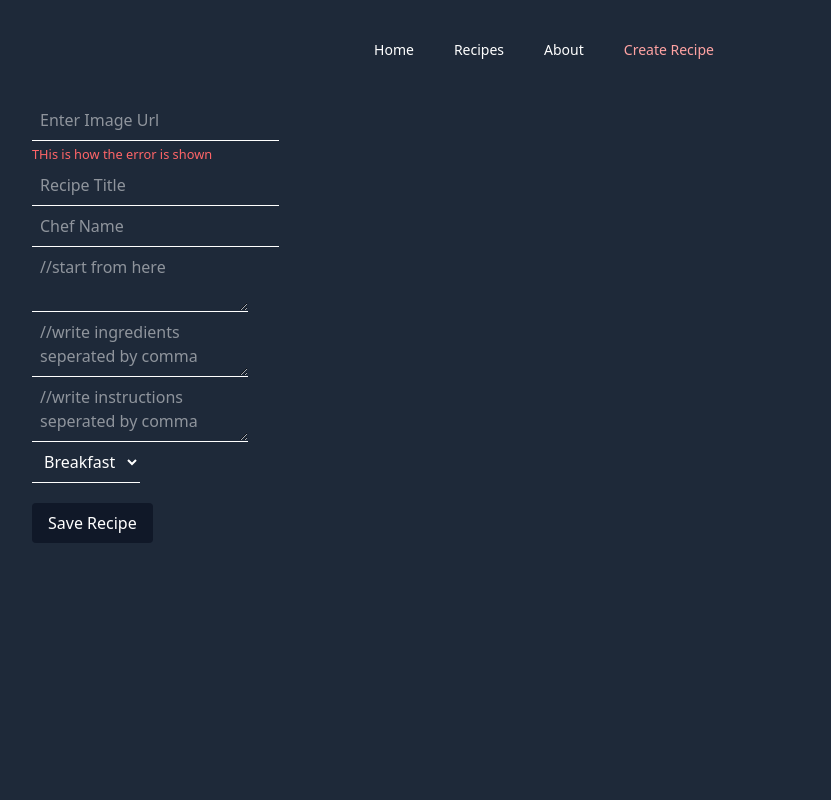
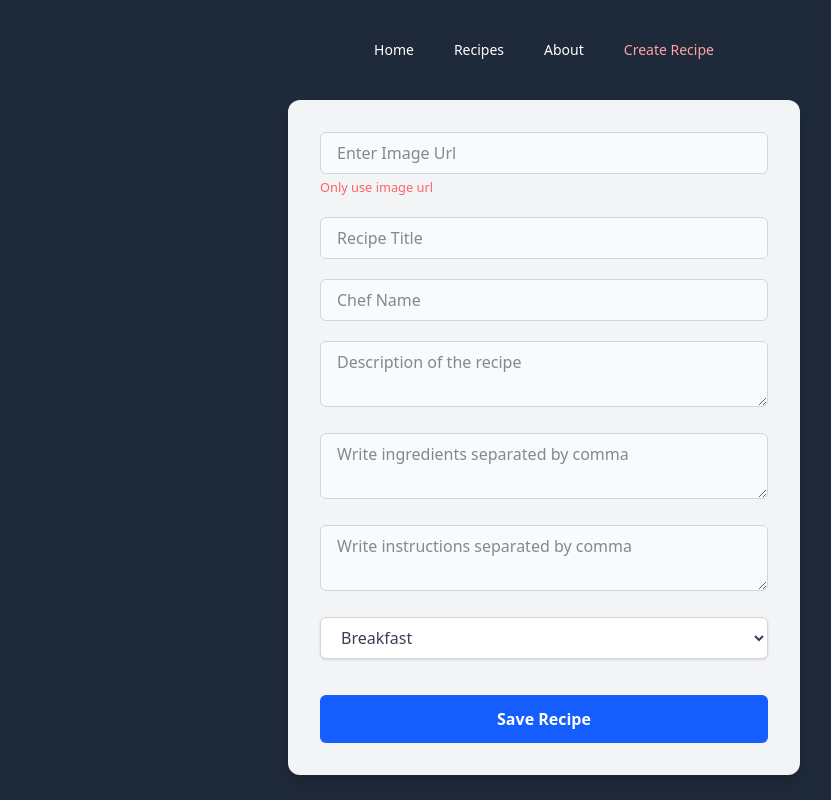
Before and after one commit to gurushantjmatti/Cooknexuss, a React (Vite) app: page /create-recipe in a window 1280 px wide. Shown: the whole page, without its empty margins (96-927 px from the left). Built offline with nearby package versions, Linux system fonts and the light colour scheme.

Commit message:
Finalized

```diff
--- a/src/pages/About.jsx
+++ b/src/pages/About.jsx
@@ -1,5 +1,23 @@
 const About = () => {
-    return <div>About</div>;
+  return (
+    <div className="min-h-screen bg-gray-50 py-10 px-6 md:px-20">
+      <div className="max-w-4xl mx-auto bg-white rounded-2xl shadow-lg p-10">
+        <h1 className="text-4xl font-bold text-gray-800 mb-6">CookNexuss</h1>
+        <p className="text-lg text-gray-600 mb-4">
+          <strong>CookNexuss</strong> is an intelligent recipe app built with cutting-edge React technology. Our mission is to revolutionize the way you cook by blending artificial intelligence with culinary creativity.
+        </p>
+        <p className="text-lg text-gray-600 mb-4">
+          Whether you're a seasoned chef or a beginner in the kitchen, CookNexuss helps you discover, plan, and prepare meals based on your taste, dietary needs.
+        </p>
+        <p className="text-lg text-gray-600 mb-4">
+          With seamless UI, real-time filtering, and smart recommendations, CookNexuss ensures cooking is always enjoyable and efficient.
+        </p>
+        <p className="text-lg text-gray-600">
+          <strong>Tech Stack:</strong> React, Tailwind CSS, RESTful APIs, Local Storage.
+        </p>
+      </div>
+    </div>
+  );
 };
 
 export default About;
--- a/src/pages/Create.jsx
+++ b/src/pages/Create.jsx
@@ -19,58 +19,73 @@ const Create = () => {
     };
 
     return (
-        <form onSubmit={handleSubmit(SubmitHandler)}>
+        <form
+            onSubmit={handleSubmit(SubmitHandler)}
+            className="max-w-lg mx-auto mt-10 bg-gray-100 rounded-xl shadow-lg p-8 flex flex-col gap-5 text-gray-900"
+        >
+            <div>
                 <input
-                className="block border-b outline-0 p-2"
                     {...register("image")}
                     type="url"
                     placeholder="Enter Image Url"
+                    className="w-full border border-gray-300 rounded-md px-4 py-2 focus:outline-none focus:ring-2 focus:ring-blue-400 bg-gray-50"
                 />
-            <small className="text-red-400">
-                THis is how the error is shown
+                <small className="text-red-400 block mt-1">
+                    Only use image url
                 </small>
+            </div>
+            <div>
                 <input
-                className="block border-b outline-0 p-2"
                     {...register("title")}
                     type="text"
                     placeholder="Recipe Title"
+                    className="w-full border border-gray-300 rounded-md px-4 py-2 focus:outline-none focus:ring-2 focus:ring-blue-400 bg-gray-50"
                 />
+            </div>
+            <div>
                 <input
-                className="block border-b outline-0 p-2"
                     {...register("chef")}
                     type="text"
                     placeholder="Chef Name"
+                    className="w-full border border-gray-300 rounded-md px-4 py-2 focus:outline-none focus:ring-2 focus:ring-blue-400 bg-gray-50"
                 />
-
+            </div>
+            <div>
                 <textarea
-                className="block border-b outline-0 p-2"
                     {...register("desc")}
-                placeholder="//start from here"
+                    placeholder="Description of the recipe"
+                    className="w-full border border-gray-300 rounded-md px-4 py-2 focus:outline-none focus:ring-2 focus:ring-blue-400 bg-gray-50 min-h-[60px] resize-vertical"
                 ></textarea>
-
+            </div>
+            <div>
                 <textarea
-                className="block border-b outline-0 p-2"
                     {...register("ingr")}
-                placeholder="//write ingredients seperated by comma"
+                    placeholder="Write ingredients separated by comma"
+                    className="w-full border border-gray-300 rounded-md px-4 py-2 focus:outline-none focus:ring-2 focus:ring-blue-400 bg-gray-50 min-h-[60px] resize-vertical"
                 ></textarea>
-
+            </div>
+            <div>
                 <textarea
-                className="block border-b outline-0 p-2"
                     {...register("inst")}
-                placeholder="//write instructions seperated by comma"
+                    placeholder="Write instructions separated by comma"
+                    className="w-full border border-gray-300 rounded-md px-4 py-2 focus:outline-none focus:ring-2 focus:ring-blue-400 bg-gray-50 min-h-[60px] resize-vertical"
                 ></textarea>
-
+            </div>
+            <div>
                 <select
-                className="block border-b outline-0 p-2"
                     {...register("category")}
+                    className="w-full border border-gray-300 rounded-md px-4 py-2 bg-white text-gray-700 shadow-sm focus:outline-none focus:ring-2 focus:ring-blue-400"
                 >
                     <option value="breakfast">Breakfast</option>
                     <option value="lunch">Lunch</option>
                     <option value="supper">Supper</option>
                     <option value="dinner">Dinner</option>
                 </select>
-
-            <button className="mt-5 block bg-gray-900 px-4 py-2 rounded">
+            </div>
+            <button
+                type="submit"
+                className="mt-4 w-full bg-blue-600 hover:bg-blue-700 text-white font-semibold rounded-md py-3 transition-colors"
+            >
                 Save Recipe
             </button>
         </form>
--- a/src/pages/SingleRecipe.jsx
+++ b/src/pages/SingleRecipe.jsx
@@ -43,58 +43,77 @@ const SingleRecipe = () => {
     }, []);
 
     return recipe ? (
-        <div className="w-full flex">
-            <div className="left w-1/2 p-2">
-                <h1 className="text-5xl font-black">{recipe.title}</h1>
-                <img className="h-[20vh]" src={recipe.image} alt="" />
-                <h1>{recipe.chef}</h1>
-                <p>{recipe.desc}</p>
+        <div className="w-full flex flex-col md:flex-row bg-gray-900 rounded-xl shadow-lg p-6 md:p-10 mt-8 max-w-4xl mx-auto gap-8">
+            <div className="left md:w-1/2 w-full flex flex-col items-center md:items-start gap-4">
+                <h1 className="text-4xl md:text-5xl font-black text-white-900 mb-2 text-center md:text-left">
+                    {recipe.title}
+                </h1>
+                <img
+                    className="h-[25vh] w-full object-cover rounded-lg shadow-md border border-gray-200"
+                    src={recipe.image}
+                    alt=""
+                />
+                <h2 className="text-lg font-semibold text-white-700">
+                    By {recipe.chef}
+                </h2>
+                <p className="text-white-600 text-base mt-2">{recipe.desc}</p>
             </div>
 
-            <form className="w-1/2 p-2" onSubmit={handleSubmit(SubmitHandler)}>
+            <form
+                className="md:w-1/2 w-full flex flex-col gap-4 bg-gray-200 rounded-lg shadow p-6"
+                onSubmit={handleSubmit(SubmitHandler)}
+            >
+                <label className="font-semibold text-gray-900">Image URL</label>
                 <input
-                    className="block border-b outline-0 p-2"
+                    className="block border border-gray-300 rounded-md px-4 py-2 focus:outline-none focus:ring-2 focus:ring-blue-400 bg-white text-gray-900"
                     {...register("image")}
                     type="url"
                     placeholder="Enter Image Url"
                 />
-                <small className="text-red-400">
-                    THis is how the error is shown
+                <small className="text-red-400 mb-2">
+                    Enter only image URL
                 </small>
+
+                <label className="font-semibold text-gray-900">Recipe Title</label>
                 <input
-                    className="block border-b outline-0 p-2"
+                    className="block border border-gray-300 rounded-md px-4 py-2 focus:outline-none focus:ring-2 focus:ring-blue-400 bg-white text-gray-900"
                     {...register("title")}
                     type="text"
                     placeholder="Recipe Title"
                 />
+
+                <label className="font-semibold text-gray-900">Chef Name</label>
                 <input
-                    className="block border-b outline-0 p-2"
+                    className="block border border-gray-300 rounded-md px-4 py-2 focus:outline-none focus:ring-2 focus:ring-blue-400 bg-white text-gray-900"
                     {...register("chef")}
                     type="text"
                     placeholder="Chef Name"
                 />
 
+                <label className="font-semibold text-gray-900">Description</label>
                 <textarea
-                    value={recipe.desc}
-                    className="block border-b outline-0 p-2"
+                    className="block border border-gray-300 rounded-md px-4 py-2 focus:outline-none focus:ring-2 focus:ring-blue-400 bg-white text-gray-900 min-h-[60px] resize-vertical"
                     {...register("desc")}
-                    placeholder="//start from here"
+                    placeholder="Start from here"
                 ></textarea>
 
+                <label className="font-semibold text-gray-900">Ingredients</label>
                 <textarea
-                    className="block border-b outline-0 p-2"
+                    className="block border border-gray-300 rounded-md px-4 py-2 focus:outline-none focus:ring-2 focus:ring-blue-400 bg-white text-gray-900 min-h-[60px] resize-vertical"
                     {...register("ingr")}
-                    placeholder="//write ingredients seperated by comma"
+                    placeholder="Write ingredients separated by comma"
                 ></textarea>
 
+                <label className="font-semibold text-gray-900">Instructions</label>
                 <textarea
-                    className="block border-b outline-0 p-2"
+                    className="block border border-gray-300 rounded-md px-4 py-2 focus:outline-none focus:ring-2 focus:ring-blue-400 bg-white text-gray-900 min-h-[60px] resize-vertical"
                     {...register("inst")}
-                    placeholder="//write instructions seperated by comma"
+                    placeholder="Write instructions separated by comma"
                 ></textarea>
 
+                <label className="font-semibold text-gray-900">Category</label>
                 <select
-                    className="block border-b outline-0 p-2"
+                    className="block border border-gray-300 rounded-md px-4 py-2 bg-white text-gray-900 shadow-sm focus:outline-none focus:ring-2 focus:ring-blue-400"
                     {...register("category")}
                 >
                     <option value="breakfast">Breakfast</option>
@@ -103,19 +122,25 @@ const SingleRecipe = () => {
                     <option value="dinner">Dinner</option>
                 </select>
 
-                <button className="mt-5 block bg-blue-900 px-4 py-2 rounded">
+                <button
+                    type="submit"
+                    className="mt-4 w-full bg-blue-600 hover:bg-blue-700 text-white font-semibold rounded-md py-3 transition-colors shadow"
+                >
                     Update Recipe
                 </button>
                 <button
+                    type="button"
                     onClick={DeleteHandler}
-                    className="mt-5 block bg-red-900 px-4 py-2 rounded"
+                    className="w-full bg-red-600 hover:bg-red-700 text-white font-semibold rounded-md py-3 transition-colors shadow mt-2"
                 >
                     Delete Recipe
                 </button>
             </form>
         </div>
     ) : (
-        "Loading..."
+        <div className="flex justify-center items-center h-[50vh] text-xl text-gray-500">
+            Loading...
+        </div>
     );
 };
 
```
Also changed, not shown: src/pages/Home.jsx (+43 -10 lines). Lines whose indentation alone changed are shown as unchanged.
